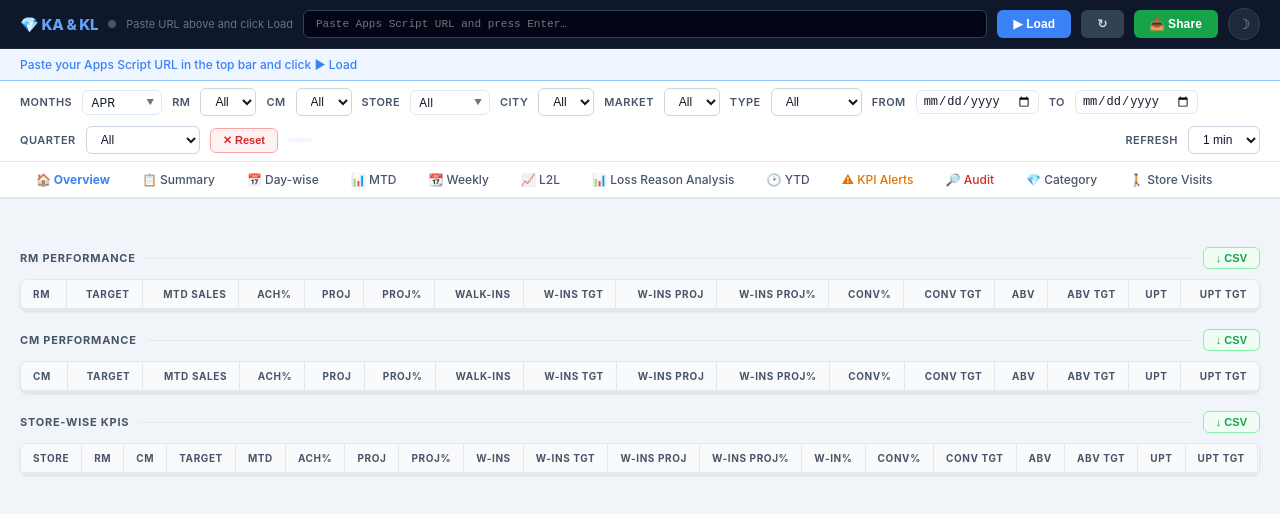
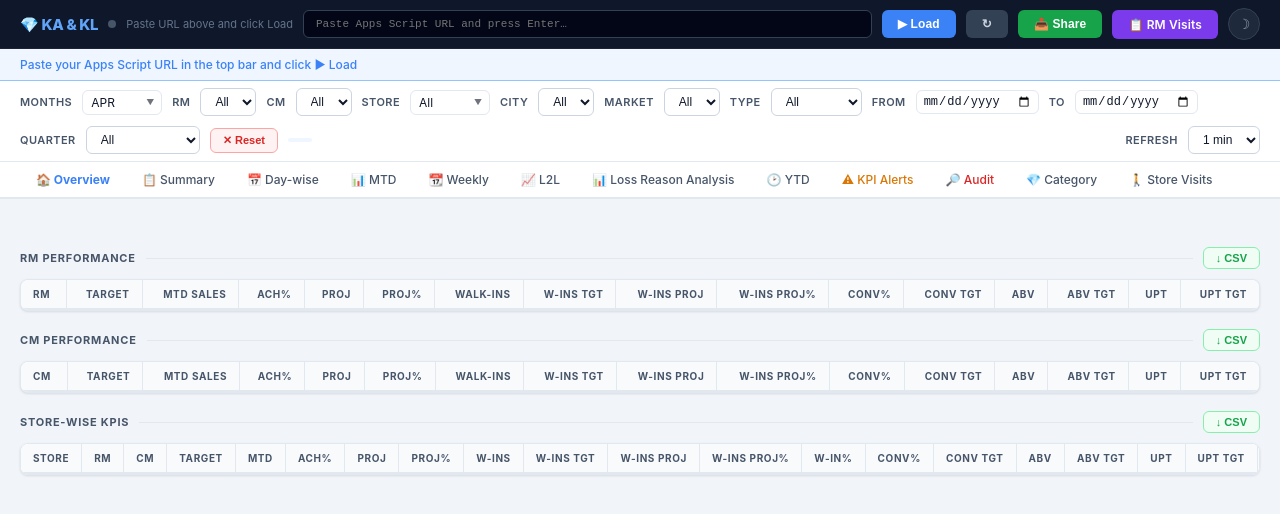
Before and after one commit to manirathnamt-source/KA-KL-SALES-REPort, a plain HTML site: page index.html in a window 1280 px wide. Drawn offline with Linux system fonts and the light colour scheme.

Commit message:
Add RM Visit Report link to dashboard and target review page
Purple RM Visits button in the main dashboard topbar and a chip link
on the Aug FY27 target review page, both opening the RM Visit Tracker
Apps Script web app in a new tab.

Co-Authored-By: Claude Fable 5 <noreply@anthropic.com>

```diff
--- a/index.html
+++ b/index.html
@@ -76,6 +76,8 @@ body {
 .tbtn-grey:hover { background: #475569; }
 .tbtn-green { background: #16a34a; color: #fff; }
 .tbtn-green:hover { background: #15803d; }
+a.tbtn-rm { background: #7c3aed; color: #fff; text-decoration: none; display: inline-flex; align-items: center; }
+a.tbtn-rm:hover { background: #6d28d9; transform: translateY(-1px); box-shadow: 0 4px 12px #7c3aed60; }
 
 /* ═══ THEME TOGGLE ═══ */
 .theme-btn {
@@ -246,6 +248,7 @@ tr.ft td { background: var(--surface2); font-weight: 700; border-top: 2px solid
   <button class="tbtn tbtn-blue" onclick="doLoad()" id="load-btn">&#9654; Load</button>
   <button class="tbtn tbtn-grey" onclick="doRefresh()" title="Refresh">&#8635;</button>
   <button class="tbtn tbtn-green" onclick="shareWA()">&#128228; Share</button>
+  <a class="tbtn tbtn-rm" href="https://script.google.com/macros/s/AKfycbwHgm-5P0_IA13DkqvBTAk0aHHAFaatJ0r1Ug4Repbbu00w-iwoCjxyL-NkAEvE6_D3pQ/exec" target="_blank" rel="noopener" title="Open RM Visit Report">&#128203; RM Visits</a>
   <button class="theme-btn" onclick="toggleTheme()" id="theme-btn" title="Toggle dark/light mode">&#9790;</button>
 </div>
 <div class="ibar" id="ibar"></div>
```
Also changed, not shown: aug-fy27-target-review.html (+1 -0 lines).
